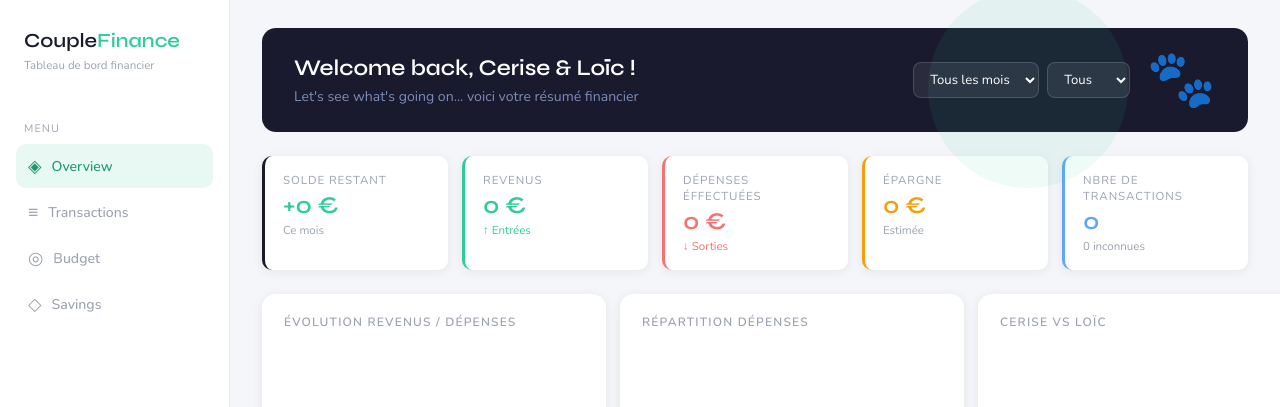
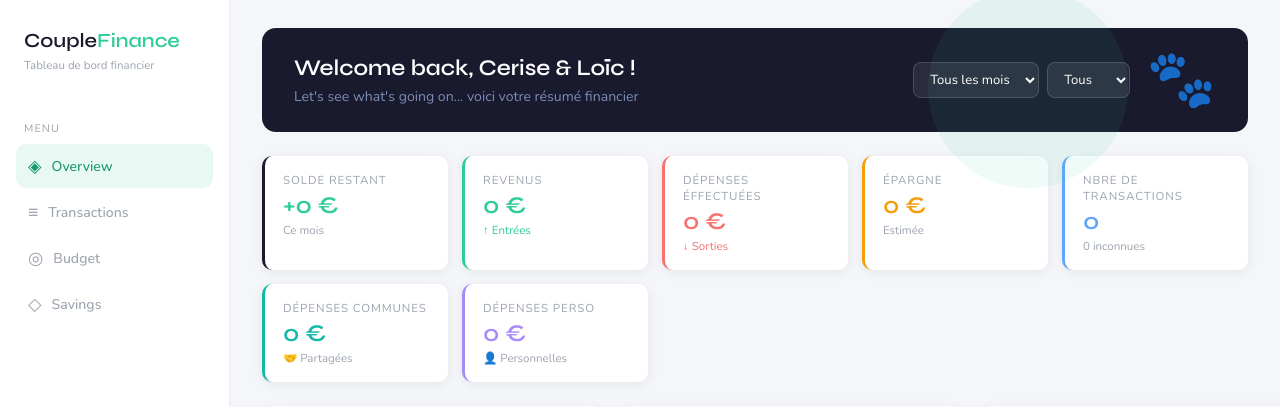
Before and after one commit to ceriseeeeee/CoupleFinance, a Flask app: page / in a window 1280 px wide. Shown: the top 407 px of the page. Run offline with Flask 3, Linux system fonts and the light colour scheme; data that the repository does not hold is empty; a map, chart or similar area stays blank; some libraries are stand-ins or nearby versions.

Commit message:
overview : KPI cards dépenses communes et perso
- database.py : total_commun et total_perso calculés dans get_stats()
- dashboard.html : deux KPI cards (teal/purple) dans le kpi-grid
- dashboard.js : updateKPIs() remplit kpi-commun et kpi-perso
- dashboard.css : classes .kpi-card.teal et .kpi-card.purple

Co-Authored-By: Claude Sonnet 4.6 <noreply@anthropic.com>

```diff
--- a/database.py
+++ b/database.py
@@ -340,6 +340,8 @@ def get_stats(mois: str = None, personne: str = None) -> dict:
 
     total_depenses = sum(t['montant'] for t in debits)
     total_revenus  = sum(t['montant'] for t in credits)
+    total_commun   = sum(t['montant'] for t in debits if t.get('type_depense', 'commune') == 'commune')
+    total_perso    = sum(t['montant'] for t in debits if t.get('type_depense', 'commune') == 'perso')
 
     # Par catégorie
     par_categorie = {}
@@ -395,6 +397,8 @@ def get_stats(mois: str = None, personne: str = None) -> dict:
     return {
         'total_depenses':     round(total_depenses, 2),
         'total_revenus':      round(total_revenus, 2),
+        'total_commun':       round(total_commun, 2),
+        'total_perso':        round(total_perso, 2),
         'solde':              round(total_revenus - total_depenses, 2),
         'nb_transactions':    len(transactions),
         'nb_unknown':         sum(1 for t in transactions if t['categorie'] == 'Unknown'),
--- a/static/css/dashboard.css
+++ b/static/css/dashboard.css
@@ -207,6 +207,8 @@ body {
 .kpi-card.amber  { border-left-color: var(--amber); }
 .kpi-card.blue   { border-left-color: var(--blue); }
 .kpi-card.dark   { border-left-color: var(--dark); }
+.kpi-card.teal   { border-left-color: #14B8A6; }
+.kpi-card.purple { border-left-color: #A78BFA; }
 
 .kpi-label { font-size: .72rem; color: var(--muted); text-transform: uppercase; letter-spacing: .08em; margin-bottom: 6px; }
 .kpi-val   { font-family: 'Syne', sans-serif; font-size: 1.5rem; font-weight: 600; line-height: 1; }
--- a/static/js/dashboard.js
+++ b/static/js/dashboard.js
@@ -97,6 +97,11 @@ function updateKPIs(stats) {
   const nuEl = document.getElementById('kpi-nb-unknown');
   nuEl.textContent = nbUnknown + ' inconnues';
   nuEl.className = 'kpi-sub' + (nbUnknown > 0 ? ' down' : '');
+
+  const commun = stats.total_commun || 0;
+  const perso  = stats.total_perso  || 0;
+  document.getElementById('kpi-commun').textContent = Math.round(commun) + ' €';
+  document.getElementById('kpi-perso').textContent  = Math.round(perso)  + ' €';
 }
 
 // ══════════════════════════════════════
--- a/templates/dashboard.html
+++ b/templates/dashboard.html
@@ -94,6 +94,16 @@
         <div class="kpi-label">Nbre de transactions</div>
         <div class="kpi-val" id="kpi-nb-txn" style="color:var(--blue)">—</div>
         <div class="kpi-sub" id="kpi-nb-unknown">—</div>
+      </div>
+      <div class="kpi-card teal">
+        <div class="kpi-label">Dépenses communes</div>
+        <div class="kpi-val" id="kpi-commun" style="color:#14B8A6">—</div>
+        <div class="kpi-sub">🤝 Partagées</div>
+      </div>
+      <div class="kpi-card purple">
+        <div class="kpi-label">Dépenses perso</div>
+        <div class="kpi-val" id="kpi-perso" style="color:#A78BFA">—</div>
+        <div class="kpi-sub">👤 Personnelles</div>
       </div>
     </div>
 
```
